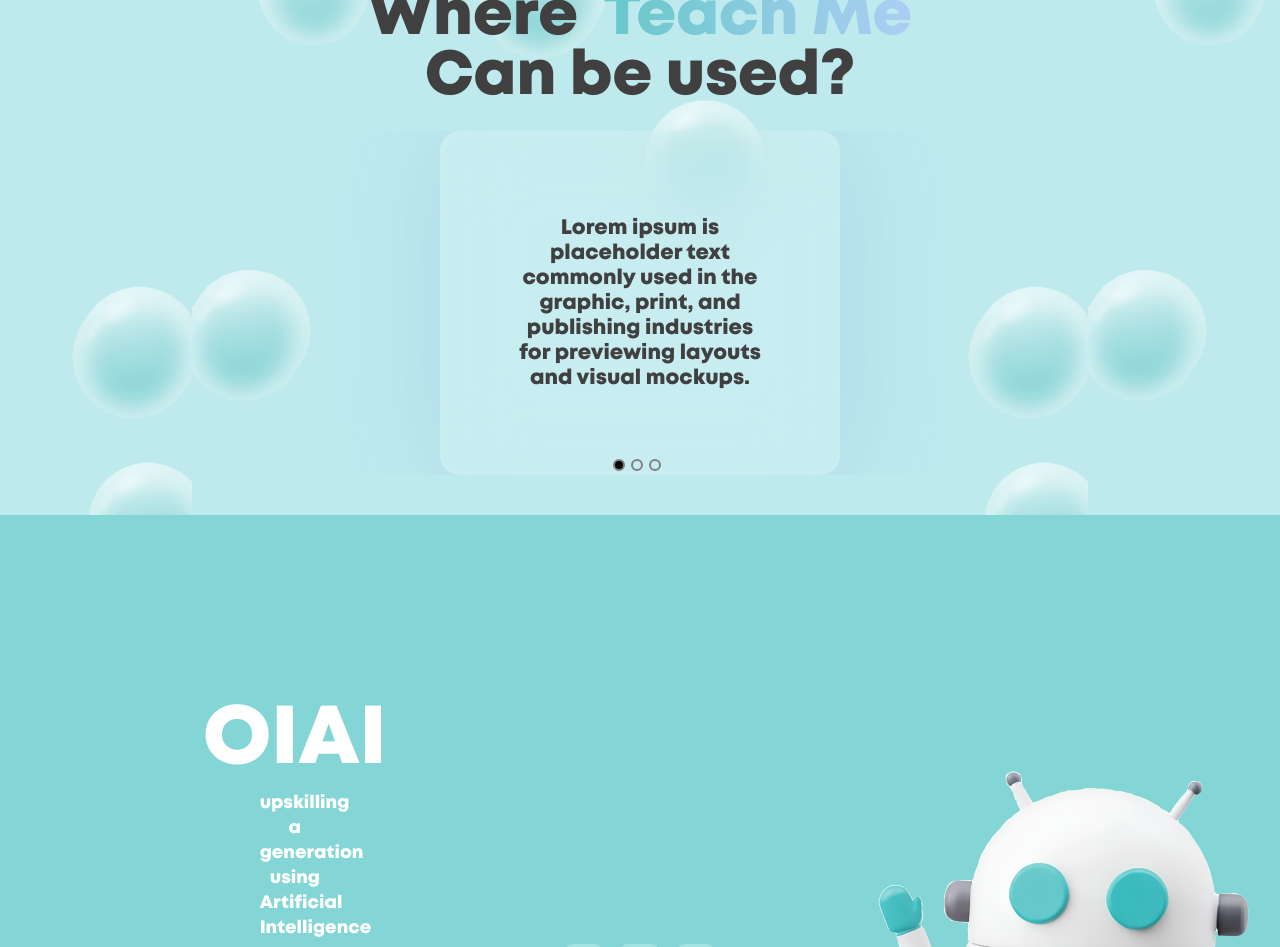
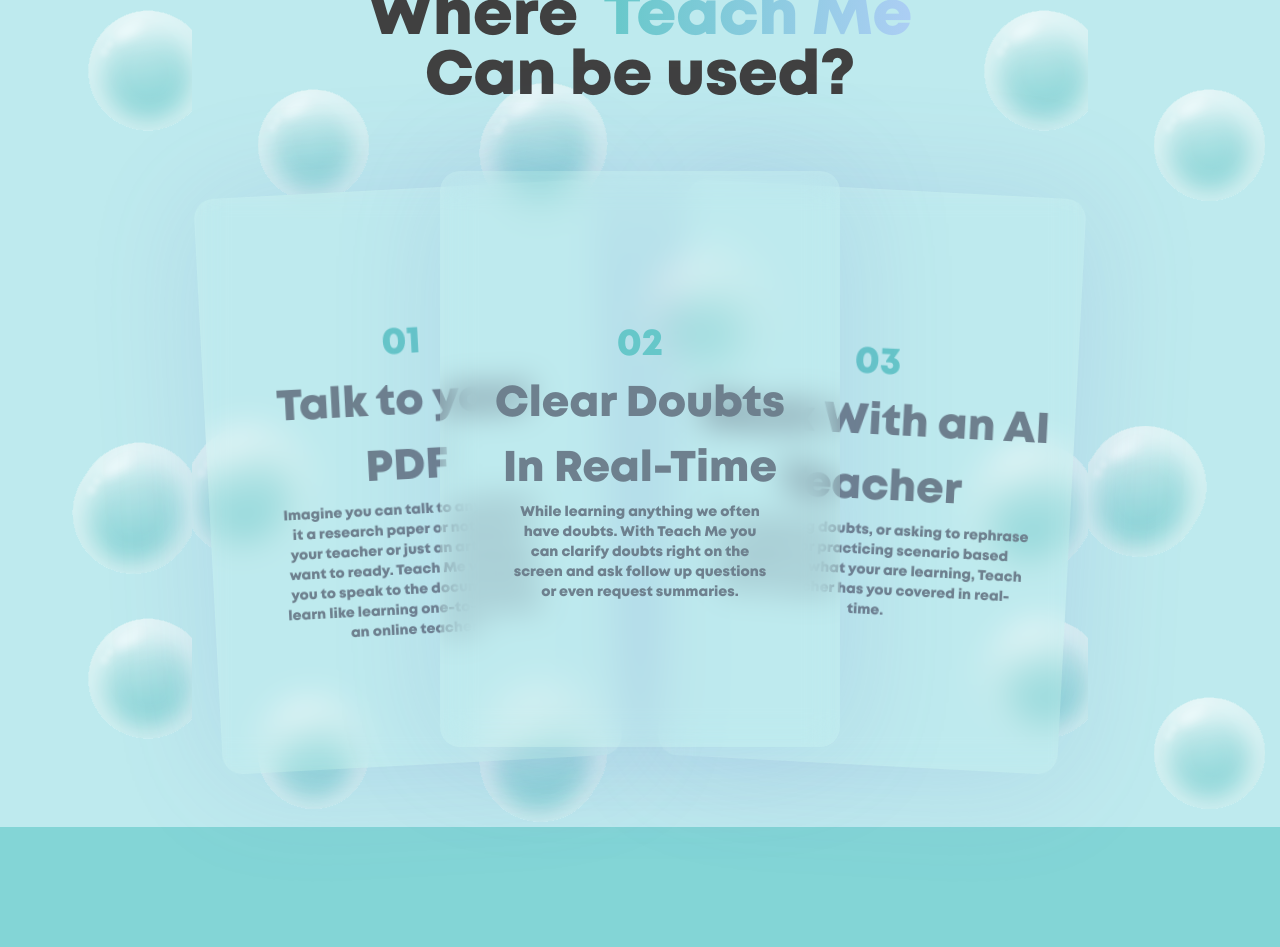
Before and after one commit to akhilchhetri/script-generator-ui, a Next.js app: page / in a window 1280 px wide. Shown: the part 5000-5947 px from the top of the page. Built offline with nearby package versions, Linux system fonts and the light colour scheme.

Commit message:
update: latest ui

```diff
--- /dev/null
+++ b/@/lib/utils.ts
@@ -0,0 +1,6 @@
+import { type ClassValue, clsx } from "clsx"
+import { twMerge } from "tailwind-merge"
+
+export function cn(...inputs: ClassValue[]) {
+  return twMerge(clsx(inputs))
+}
--- /dev/null
+++ b/app/globals.css
@@ -0,0 +1,76 @@
+@tailwind base;
+  @tailwind components;
+  @tailwind utilities;
+
+  @layer base {
+    :root {
+      --background: 0 0% 100%;
+      --foreground: 0 0% 3.9%;
+
+      --card: 0 0% 100%;
+      --card-foreground: 0 0% 3.9%;
+
+      --popover: 0 0% 100%;
+      --popover-foreground: 0 0% 3.9%;
+
+      --primary: 0 0% 9%;
+      --primary-foreground: 0 0% 98%;
+
+      --secondary: 0 0% 96.1%;
+      --secondary-foreground: 0 0% 9%;
+
+      --muted: 0 0% 96.1%;
+      --muted-foreground: 0 0% 45.1%;
+
+      --accent: 0 0% 96.1%;
+      --accent-foreground: 0 0% 9%;
+
+      --destructive: 0 84.2% 60.2%;
+      --destructive-foreground: 0 0% 98%;
+
+      --border: 0 0% 89.8%;
+      --input: 0 0% 89.8%;
+      --ring: 0 0% 3.9%;
+
+      --radius: 0.5rem;
+    }
+
+    .dark {
+      --background: 0 0% 3.9%;
+      --foreground: 0 0% 98%;
+
+      --card: 0 0% 3.9%;
+      --card-foreground: 0 0% 98%;
+
+      --popover: 0 0% 3.9%;
+      --popover-foreground: 0 0% 98%;
+
+      --primary: 0 0% 98%;
+      --primary-foreground: 0 0% 9%;
+
+      --secondary: 0 0% 14.9%;
+      --secondary-foreground: 0 0% 98%;
+
+      --muted: 0 0% 14.9%;
+      --muted-foreground: 0 0% 63.9%;
+
+      --accent: 0 0% 14.9%;
+      --accent-foreground: 0 0% 98%;
+
+      --destructive: 0 62.8% 30.6%;
+      --destructive-foreground: 0 0% 98%;
+
+      --border: 0 0% 14.9%;
+      --input: 0 0% 14.9%;
+      --ring: 0 0% 83.1%;
+    }
+  }
+
+  @layer base {
+    * {
+      @apply border-border;
+    }
+    body {
+      @apply bg-background text-foreground;
+    }
+  }
--- a/app/pages/dashboard.tsx
+++ b/app/pages/dashboard.tsx
@@ -304,7 +304,7 @@
           </h1>
         </div>
       </div>
-      <div className="mt-10 hidden h-[10vh] w-full items-start justify-around px-5">
+      <div className="mt-10 hidden h-[10vh] w-full items-start justify-around md:px-5">
         <div className="float-left flex h-[50%] w-[70%] flex-col items-center justify-center rounded-[15px] border-[1px] border-white bg-[#66C7C9]">
           <h1 className="px-4 text-center text-[12px] font-[500] text-[#404040]">
             3. Teach me will generate syllabus to teach
@@ -719,7 +719,7 @@
     <div className="relative min-h-[400px] w-full gap-4 bg-[#83D5D6] px-5 md:min-h-[600px]">
       <div className="absolute top-10 flex flex-col items-center justify-center md:left-10 md:top-[22vh] md:px-5">
         <h1 className="font-montHeavy text-[82px] capitalize leading-[100px] text-white">OIAI</h1>
-        <span className="w-full text-center font-montHeavy text-[18px] leading-[25px] text-white md:w-[15%]">
+        <span className="w-full text-center font-montHeavy text-[18px] leading-[25px] text-white md:w-[50%]">
           upskilling a generation using Artificial Intelligence
         </span>
       </div>
--- a/components/Slider/slider.tsx
+++ b/components/Slider/slider.tsx
@@ -25,9 +25,10 @@
   }
   return (
     <div className="">
+      <div className="block md:hidden">
         <Carousel
           responsive={responsive}
-        className="mx-auto mb-10 w-[80%]"
+          className="mx-auto mb-10 w-[80%] bg-transparent"
           showDots={true}
           autoPlaySpeed={7000}
           autoPlay={true}
@@ -36,57 +37,116 @@
           infinite={true}
         >
           <div
-          className="relative mx-auto flex h-[344px]  min-w-[342px] max-w-[400px] flex-col items-start justify-center rounded-[20px] px-10"
+            className="relative mx-auto flex h-[510px]  min-w-[342px] max-w-[400px] flex-col items-start justify-center rounded-[20px] px-10"
             style={{
               backgroundColor: "rgba(255, 255, 255, 0.15)",
               boxShadow: "4px 4px 116px 0px rgba(97, 120, 201, 0.16), 2px 2px 16px 0px rgba(255, 255, 255, 0.08) inset",
               backdropFilter: "blur(42px)",
             }}
           >
-          <span className="mx-auto w-[80%] text-center font-montHeavy text-[21px] leading-[25px] text-[#404040]">
-            Lorem ipsum is placeholder text commonly used in the graphic, print, and publishing industries for
-            previewing layouts and visual mockups.
+            <span className="w-full text-center font-montHeavy text-[38px] text-[#66C7C9]">01</span>
+            <h1 className="text-center font-montHeavy text-[43px] text-[#6E808E]">Talk to your PDF</h1>
+            <span className="mx-auto w-[80%] text-center font-montHeavy text-[14px] leading-[20px] text-[#6E808E]">
+              Imagine you can talk to any PDF, be it a research paper or notes from your teacher or just an article you
+              want to ready. Teach Me will allow you to speak to the document and learn like learning one-to-one from an
+              online teacher.
             </span>
             <div className="absolute bottom-3 mx-auto w-full text-center"></div>
           </div>
           <div
-          className="relative mx-auto flex h-[344px]  min-w-[342px] max-w-[400px] flex-col items-start justify-center rounded-[20px] px-10"
+            className="relative mx-auto flex h-[510px]  min-w-[342px] max-w-[400px] flex-col items-start justify-center rounded-[20px] px-10"
             style={{
               backgroundColor: "rgba(255, 255, 255, 0.15)",
               boxShadow: "4px 4px 116px 0px rgba(97, 120, 201, 0.16), 2px 2px 16px 0px rgba(255, 255, 255, 0.08) inset",
               backdropFilter: "blur(42px)",
             }}
           >
-          <span className="mx-auto w-[80%] text-center font-montHeavy text-[21px] leading-[25px] text-[#404040]">
-            Lorem ipsum is placeholder text commonly used in the graphic, print, and publishing industries for
-            previewing layouts and visual mockups.
+            <span className="w-full text-center font-montHeavy text-[38px] text-[#66C7C9]">02</span>
+            <h1 className="text-center font-montHeavy text-[43px] text-[#6E808E]">Clear Doubts In Real-Time</h1>
+            <span className="mx-auto w-[80%] text-center font-montHeavy text-[14px] leading-[20px] text-[#6E808E]">
+              While learning anything we often have doubts. With Teach Me you can clarify doubts right on the screen and
+              ask follow up questions or even request summaries.
             </span>
             <div className="absolute bottom-3 mx-auto w-full text-center"></div>
           </div>
           <div
-          className="relative mx-auto flex h-[344px]  min-w-[342px] max-w-[400px] flex-col items-start justify-center rounded-[20px]"
+            className="relative mx-auto flex h-[510px]  min-w-[342px] max-w-[400px] flex-col items-start justify-center rounded-[20px]"
             style={{
               backgroundColor: "rgba(255, 255, 255, 0.15)",
               boxShadow: "4px 4px 116px 0px rgba(97, 120, 201, 0.16), 2px 2px 16px 0px rgba(255, 255, 255, 0.08) inset",
               backdropFilter: "blur(42px)",
             }}
           >
-          <span className="mx-auto w-[80%] px-10 text-center font-montHeavy text-[21px] leading-[25px] text-[#404040]">
-            Lorem ipsum is placeholder text commonly used in the graphic, print, and publishing industries for
-            previewing layouts and visual mockups.
+            <span className="w-full text-center font-montHeavy text-[38px] text-[#66C7C9]">03</span>
+            <h1 className="text-center font-montHeavy text-[43px] text-[#6E808E]">Work With an AI Teacher</h1>
+            <span className="mx-auto w-[80%] text-center font-montHeavy text-[14px] leading-[20px] text-[#6E808E]">
+              Be it clarifying doubts, or asking to rephrase concepts or practicing scenario based questions on what
+              your are learning, Teach Me's AI teacher has you covered in real-time.
             </span>
             <div className="absolute bottom-3 mx-auto w-full text-center"></div>
           </div>
         </Carousel>
+      </div>
+      <div className="relative mx-auto mb-20 mt-10 hidden w-[80%] flex-row items-center justify-center md:flex">
+        <div
+          className="absolute left-20 top-[18px] z-10  mx-auto flex h-[576px] min-w-[342px] max-w-[400px] -rotate-3 cursor-pointer  flex-col items-start justify-center rounded-[20px] px-10 transition delay-300 duration-300 ease-in-out hover:z-20 hover:-rotate-6 hover:bg-[#6178C929]"
+          style={{
+            boxShadow: "4px 4px 116px 0px rgba(97, 120, 201, 0.16), 2px 2px 16px 0px rgba(255, 255, 255, 0.08) inset",
+            backdropFilter: "blur(16px)",
+          }}
+        >
+          <span className="w-full text-center font-montHeavy text-[38px] text-[#66C7C9]">01</span>
+          <h1 className="text-center font-montHeavy text-[43px] text-[#6E808E]">Talk to your PDF</h1>
+          <span className="mx-auto w-[80%] text-center font-montHeavy text-[14px] leading-[20px] text-[#6E808E]">
+            Imagine you can talk to any PDF, be it a research paper or notes from your teacher or just an article you
+            want to ready. Teach Me will allow you to speak to the document and learn like learning one-to-one from an
+            online teacher.
+          </span>
+          <div className="absolute bottom-3 mx-auto w-full text-center"></div>
+        </div>
+        <div
+          className="relative z-[18] mx-auto flex h-[576px] min-w-[342px] max-w-[400px] cursor-pointer flex-col items-start justify-center rounded-[20px] px-10 transition delay-300 duration-300 ease-in-out hover:z-20 hover:scale-[1.05] hover:bg-[#6178C929]"
+          style={{
+            backgroundColor: "##6178C929",
+            boxShadow: "4px 4px 116px 0px rgba(97, 120, 201, 0.16), 2px 2px 16px 0px rgba(255, 255, 255, 0.08) inset",
+            backdropFilter: "blur(16px)",
+          }}
+        >
+          <span className="w-full text-center font-montHeavy text-[38px] text-[#66C7C9]">02</span>
+          <h1 className="text-center font-montHeavy text-[43px] text-[#6E808E]">Clear Doubts In Real-Time</h1>
+          <span className="mx-auto w-[80%] text-center font-montHeavy text-[14px] leading-[20px] text-[#6E808E]">
+            While learning anything we often have doubts. With Teach Me you can clarify doubts right on the screen and
+            ask follow up questions or even request summaries.
+          </span>
+          <div className="absolute bottom-3 mx-auto w-full text-center"></div>
+        </div>
+        <div
+          className="absolute right-20 top-[18px] mx-auto flex h-[576px] min-w-[342px] max-w-[400px]  rotate-3 cursor-pointer flex-col items-start justify-center rounded-[20px] transition delay-300 duration-300 ease-in-out hover:z-20 hover:rotate-6 hover:bg-[#6178C929]"
+          style={{
+            backgroundColor: "##6178C929",
+            boxShadow: "4px 4px 116px 0px rgba(97, 120, 201, 0.16), 2px 2px 16px 0px rgba(255, 255, 255, 0.08) inset",
+            backdropFilter: "blur(16px)",
+          }}
+        >
+          <span className="w-full text-center font-montHeavy text-[38px] text-[#66C7C9]">03</span>
+          <h1 className="text-center font-montHeavy text-[43px] text-[#6E808E]">Work With an AI Teacher</h1>
+          <span className="mx-auto w-[80%] text-center font-montHeavy text-[14px] leading-[20px] text-[#6E808E]">
+            Be it clarifying doubts, or asking to rephrase concepts or practicing scenario based questions on what your
+            are learning, Teach Me's AI teacher has you covered in real-time.
+          </span>
+          <div className="absolute bottom-3 mx-auto w-full text-center"></div>
+        </div>
+      </div>
     </div>
   )
 }
 
 export const MobileTopSlider = () => {
   return (
-    <AwesomeSlider
+    <>
+      {/* <AwesomeSlider
         animation=""
-      className="border-none"
+        className="hidden border-none"
         style={{ width: "80%", margin: "auto", padding: "10px" }}
         bullets={false}
       >
@@ -110,7 +170,39 @@
             Generate creative evaluation questions from PDF
           </h1>
         </div>
-    </AwesomeSlider>
+      </AwesomeSlider> */}
+      <div className="flex flex-col items-start justify-start gap-0 w-[80%]">
+        <div className="flex h-[70px] w-auto flex-col items-start  justify-center rounded-[20px] border-[2px] border-white bg-[#9DDEDF]">
+          <h1 className="px-2 text-start font-montHeavy text-[12px] text-[#404040]">
+            Upload your PDF file which contains the content to teach
+          </h1>
+        </div>
+        <div
+          className="flex h-[70px] w-auto flex-col items-center justify-center rounded-[20px]
+border-[2px] border-white bg-[#C2EFF0]"
+        >
+          <h1 className="px-2 text-start font-montHeavy text-[12px] text-[#404040]">
+            Generate teaching content from PDF
+          </h1>
+        </div>
+        <div
+          className="flex h-[70px] w-auto flex-col items-center justify-center rounded-[20px]
+border-[2px] border-white bg-[#9DDFE0]"
+        >
+          <h1 className="px-2 text-start font-montHeavy text-[12px] text-[#404040]">
+            Teach me will generate syllabus to teach
+          </h1>
+        </div>
+        <div
+          className="flex h-[70px] w-auto flex-col items-center justify-center rounded-[20px]
+border-[2px] border-white bg-[#C2EFF0]"
+        >
+          <h1 className="px-2 text-start font-montHeavy text-[12px] text-[#404040]">
+            Generate creative evaluation questions from PDF
+          </h1>
+        </div>
+      </div>
+    </>
   )
 }
 export default WhereToSlider
```
Also changed, not shown: components.json (added). Lines whose indentation alone changed are shown as unchanged.
